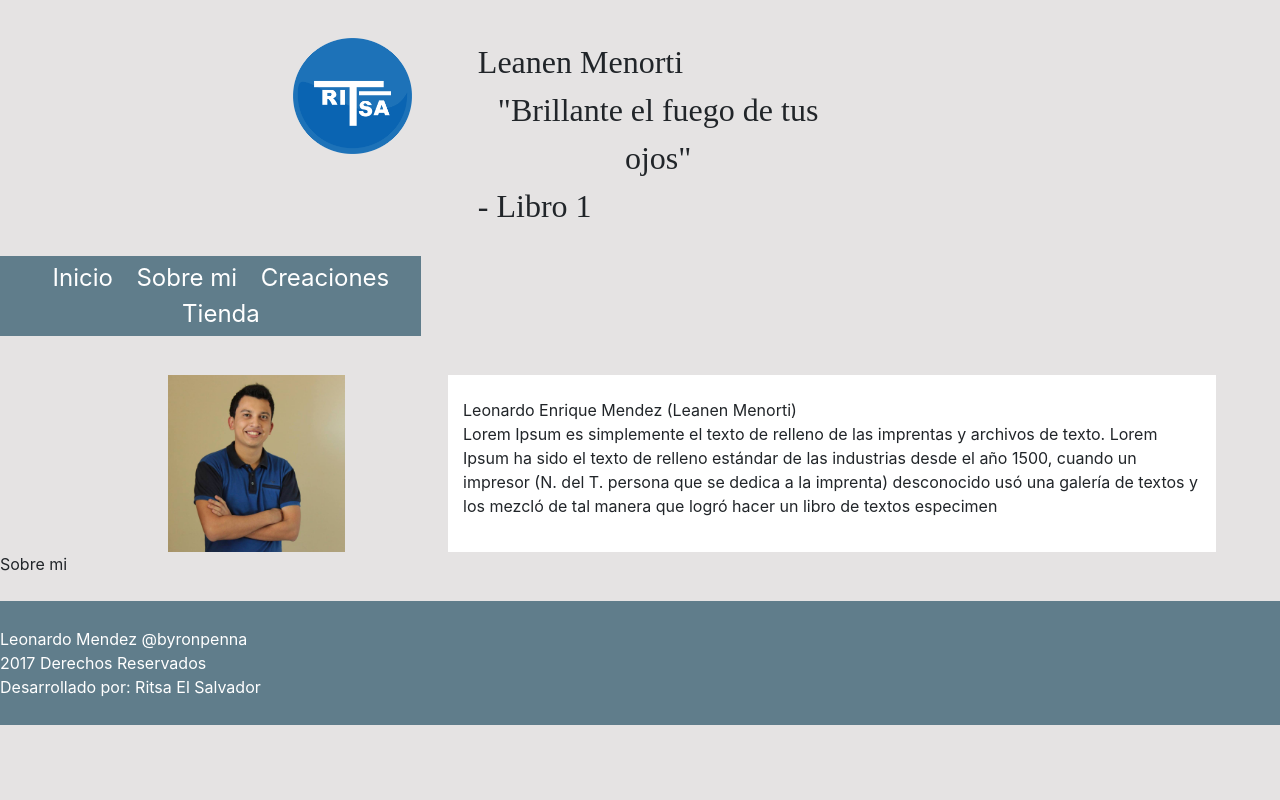
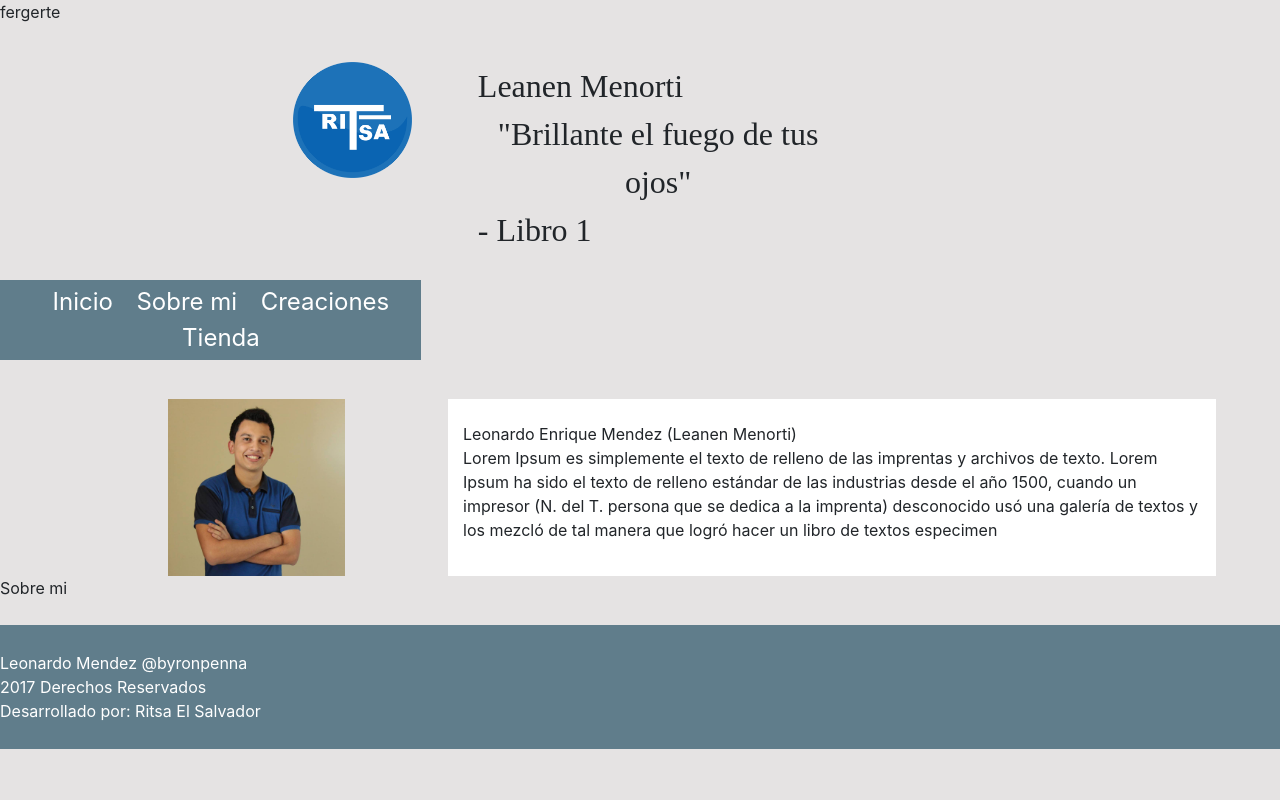
Before and after one commit to byronpenna/menorti, a CodeIgniter app: page /menorti/index.php/welcome/sobreMi in a window 1280 px wide. Run offline with CodeIgniter, Linux system fonts and the light colour scheme; some libraries are stand-ins or nearby versions.

Commit message:
prueba
probando github

```diff
--- a/application/views/Welcome/SobreMi.php
+++ b/application/views/Welcome/SobreMi.php
@@ -14,7 +14,7 @@
 	</style>
 	<link rel="stylesheet" type="text/css" href=<?php echo base_url("content/css/paginas/Welcome/SobreMi/")."style.css"; ?> >
 </head>
-<body>
+<body>    fergerte
 	<?php
 		$this->load->view("parts/header.php");
 	?>
```
